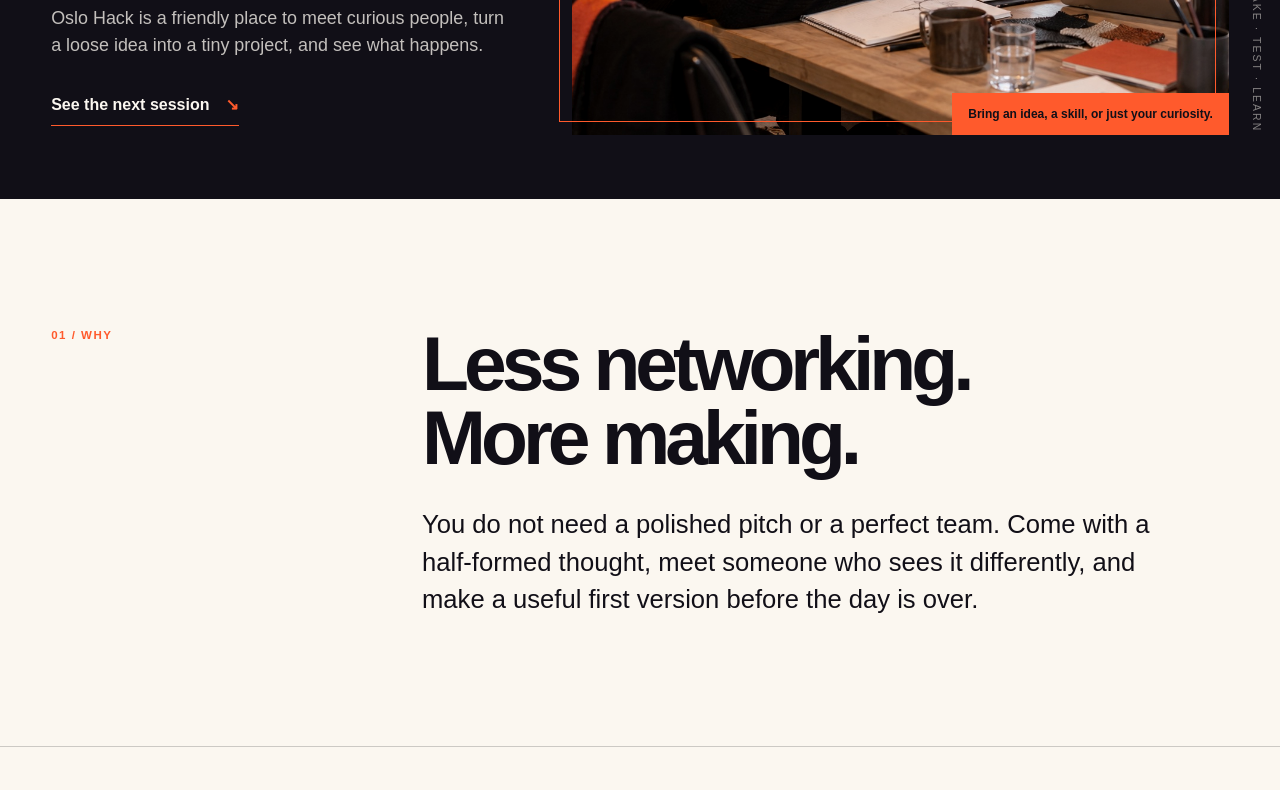
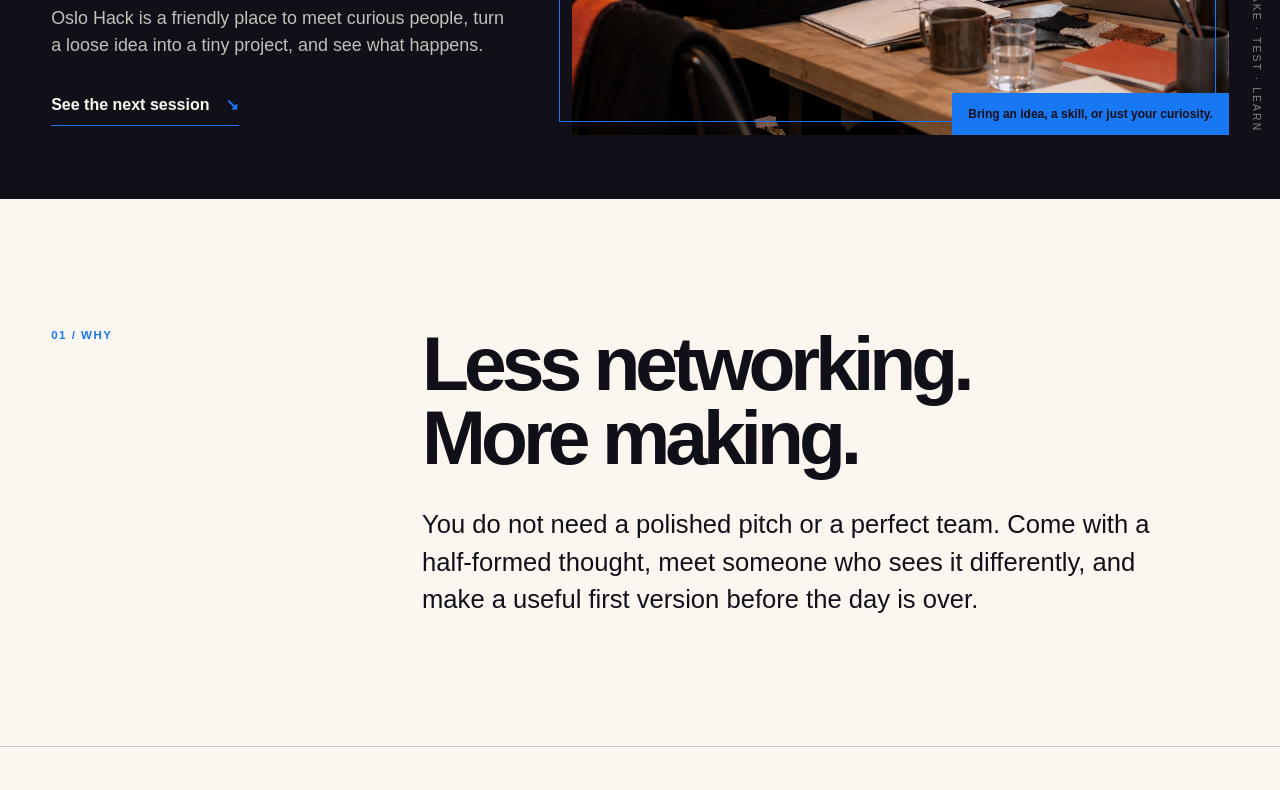
Before and after one commit to ikpsthakur/oslo-hack, a plain HTML site: page dist/index.html in a window 1280 px wide. Shown: the part 601-1391 px from the top of the page. Drawn offline with Linux system fonts and the light colour scheme.

Commit message:
Change Oslo Hack accent to social blue

```diff
--- a/dist/style.css
+++ b/dist/style.css
@@ -1,7 +1,7 @@
 :root {
   --ink: #110f17;
   --paper: #fbf7f0;
-  --orange: #ff5a2c;
+  --orange: #1877f2;
   --line-dark: rgba(17, 15, 23, 0.2);
   --line-light: rgba(251, 247, 240, 0.22);
   --page-pad: clamp(1.25rem, 4vw, 4.75rem);
--- a/style.css
+++ b/style.css
@@ -1,7 +1,7 @@
 :root {
   --ink: #110f17;
   --paper: #fbf7f0;
-  --orange: #ff5a2c;
+  --orange: #1877f2;
   --line-dark: rgba(17, 15, 23, 0.2);
   --line-light: rgba(251, 247, 240, 0.22);
   --page-pad: clamp(1.25rem, 4vw, 4.75rem);
```
Also changed, not shown: dist/index.html (line endings or trailing spaces), index.html (line endings or trailing spaces).
